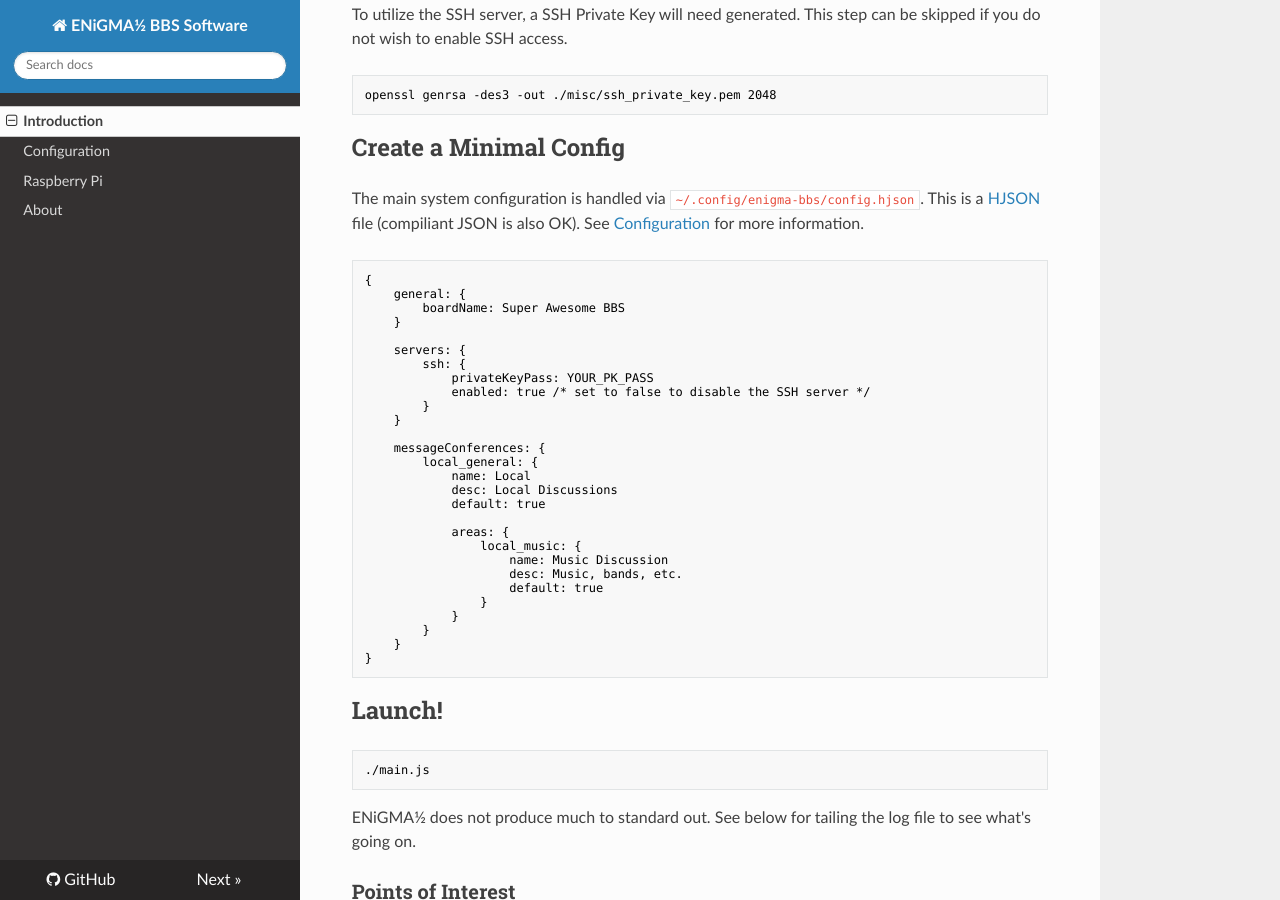
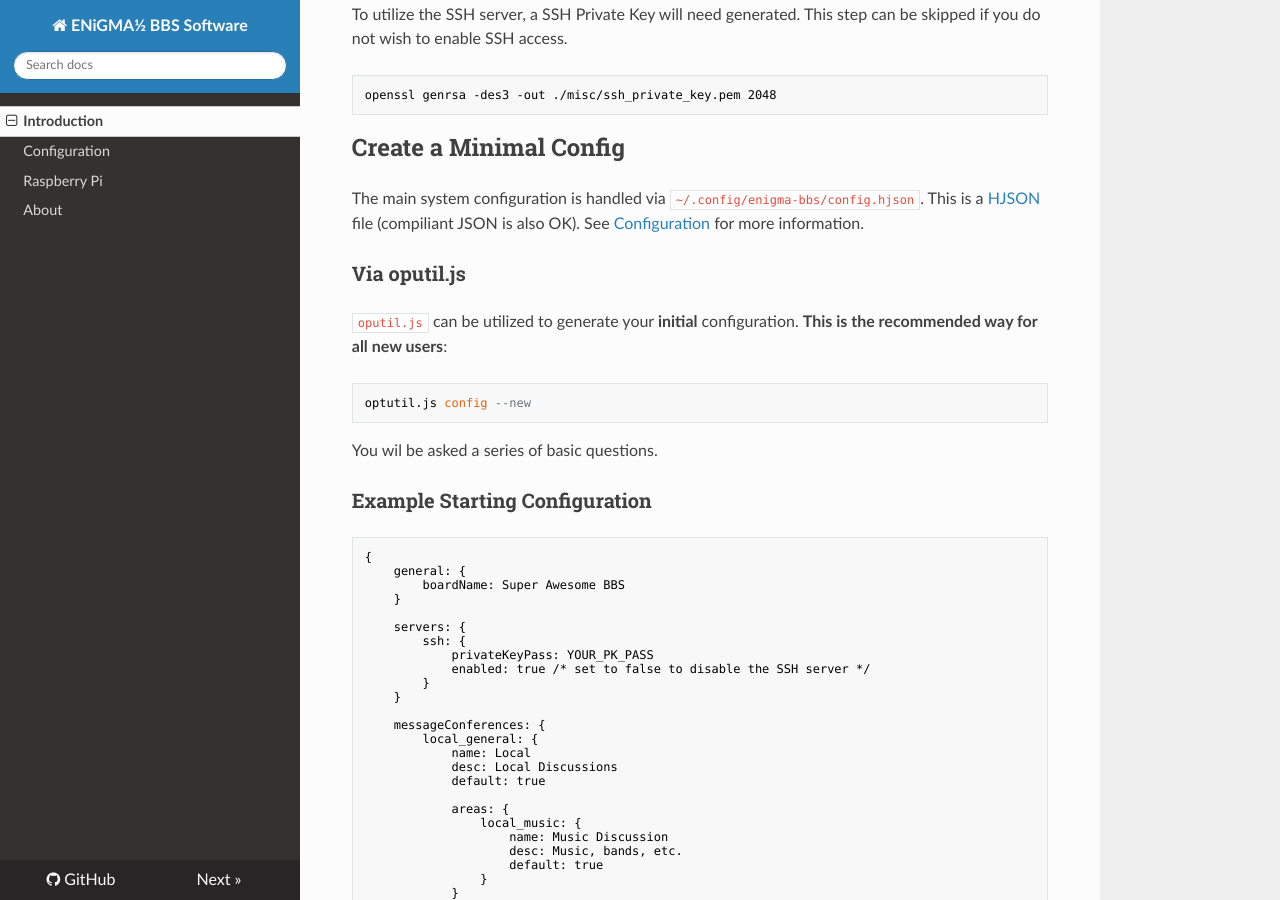
Before and after one commit to NuSkooler/enigma-bbs, an MkDocs documentation site: the page built from docs/index.md, in a window 1280 px wide and 900 px high, scrolled down 1118 px. Built offline with MkDocs 1.6.1, drawn with Linux system fonts in a browser that asks for light colours; nearby versions of some CDN libraries; old or Windows-style settings are respelled for this version of MkDocs.

Commit message:
Minor doc updates related to oputil.js

````diff
--- a/docs/index.md
+++ b/docs/index.md
@@ -42,6 +42,15 @@ openssl genrsa -des3 -out ./misc/ssh_private_key.pem 2048
 
 ## Create a Minimal Config
 The main system configuration is handled via `~/.config/enigma-bbs/config.hjson`. This is a [HJSON](http://hjson.org/) file (compiliant JSON is also OK). See [Configuration](config.md) for more information.
+
+### Via oputil.js
+`oputil.js` can be utilized to generate your **initial** configuration. **This is the recommended way for all new users**:
+
+    optutil.js config --new
+
+You wil be asked a series of basic questions.
+
+### Example Starting Configuration
 
 ```hjson
 {
````
Also changed, not shown: docs/config.md (+3 -0 lines).
